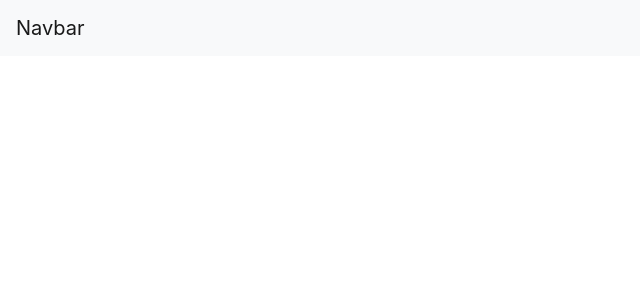
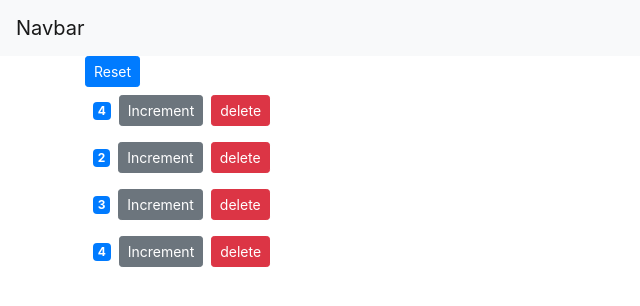
Before and after one commit to gerrymcdonnell/counter-app, a React (Create React App) app: page / in a window 1280 px wide. Shown: the top 306 px of the page, without its empty margins (0-640 px from the left). Built offline with nearby package versions, Linux system fonts and the light colour scheme.

Commit message:
added navbar

```diff
--- a/src/App.js
+++ b/src/App.js
@@ -1,15 +1,19 @@
-import React, { Component } from 'react';
-import Navbar from './components/navbar';
-import './App.css';
+import React, { Component } from "react";
+import Navbar from "./components/navbar";
+import "./App.css";
+//import component
+import Counters from "./components/counters";
 
 class App extends Component {
   render() {
     return (
-      <Navbar>
-        <main className ="container">
-
+      /* if returning multiple root elements from root method must wrap in a react fragment*/
+      <React.Fragment>
+        <Navbar />
+        <main className="container">
+          <Counters />
         </main>
-      </Navbar>
+      </React.Fragment>
     );
   }
 }
--- a/src/index.js
+++ b/src/index.js
@@ -3,9 +3,6 @@ import ReactDOM from "react-dom";
 import "./index.css";
 import App from "./App";
 import * as serviceWorker from "./serviceWorker";
-
-//import component
-import Counters from "./components/counters";
 
 // import bootstrap v4
 import "bootstrap/dist/css/bootstrap.css";
```
